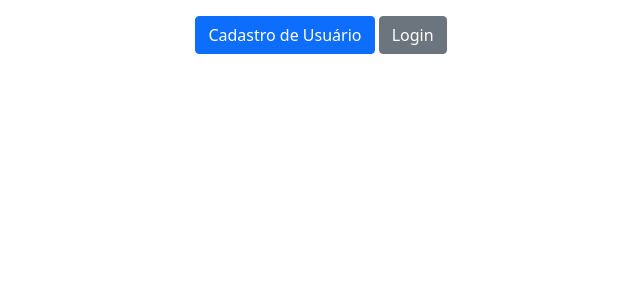
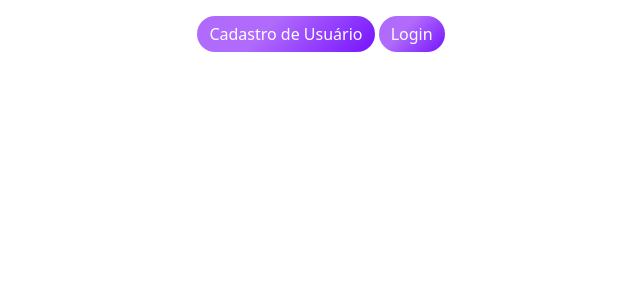
Before and after one commit to JoseBrittoo/plataforma_dj, a Django app: template app_plataforma/templates/home.html in a window 1280 px wide. Shown: the top 300 px of the page, without its empty margins (319-959 px from the left). Run offline with Django 4.2, Linux system fonts and the light colour scheme; the template is opened without the code that fills it, so the values that code supplies are empty.

Commit message:
Mudancinhas
Pequenas mudanças

```diff
--- /dev/null
+++ b/app_plataforma/static/home.css
@@ -0,0 +1,11 @@
+.btn-lilac {
+    background: linear-gradient(135deg, rgba(176,106,252,1) 39%, rgba(116,17,255,1) 101%);
+    border: none;
+    border-radius: 50px;
+    color: #fff;
+}
+
+.btn-lilac:focus {
+    box-shadow: none;
+    border: none;
+}
--- a/app_plataforma/templates/home.html
+++ b/app_plataforma/templates/home.html
@@ -1,9 +1,12 @@
 {% extends 'main.html'%}
+{% load static %}
+
 
 {% block content %}
-<div class="text-center">
+    <link rel="stylesheet" type="text/css" href= {% static 'home.css' %}>
     <div class="text-center">
-        <a class="btn btn-primary mt-3" href="/cadusuario/">Cadastro de Usuário</a>
-        <a class="btn btn-secondary mt-3" href="/flogin/">Login</a>
-    </div>
+        <div class="text-center">
+            <a class="btn btn-lilac mt-3" href="/cadusuario/">Cadastro de Usuário</a>
+            <a class="btn btn-lilac mt-3" href="/flogin/">Login</a>
+        </div>
 {% endblock %}
--- a/app_plataforma/templates/main.html
+++ b/app_plataforma/templates/main.html
@@ -4,7 +4,7 @@
 
 <head>
     <meta charset="UTF-8">
-    <title>Cadastro e Login</title>
+    <title>Plataforma</title>
     <link href="https://cdn.jsdelivr.net/npm/bootstrap@5.1.1/dist/css/bootstrap.min.css" rel="stylesheet" integrity="sha384-F3w7mX95PdgyTmZZMECAngseQB83DfGTowi0iMjiWaeVhAn4FJkqJByhZMI3AhiU" crossorigin="anonymous">
     <link rel="stylesheet" href="{% static 'css/style.css' %}">
 </head>
--- a/app_plataforma/templates/paginaInicial/pgInicial.html
+++ b/app_plataforma/templates/paginaInicial/pgInicial.html
@@ -10,7 +10,7 @@
     <div class="collapse navbar-collapse" id="navbarNavDropdown">
         <ul class="navbar-nav">
             <li class="nav-item active">
-                <a class="nav-link" href="#">Home <span class="sr-only"></span></a>
+                <a class="nav-link" href="#">Home<span class="sr-only"></span></a>
             </li>
             <li class="nav-item">
                 <a class="nav-link" href="#">Cursos</a>
```
Also changed, not shown: app_plataforma/templates/flogin.html (+9 -0 lines), app_plataforma/views.py (+21 -11 lines), plataforma/urls.py (+6 -2 lines), db.sqlite3.
